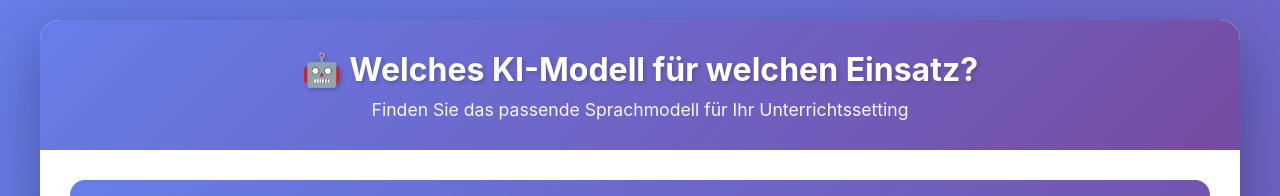
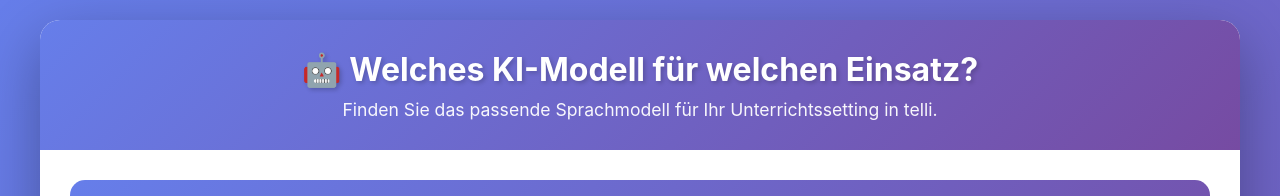
Before and after one commit to la-medienproduktion/ki-modell-auswahl, a plain HTML site: page index.html in a window 1280 px wide. Shown: the top 196 px of the page. Drawn offline with Linux system fonts and the light colour scheme.

Commit message:
Update index.html
Einführung geändert, Bezug auf telli.

```diff
--- a/index.html
+++ b/index.html
@@ -266,7 +266,7 @@
     <div class="container">
         <header>
             <h1>🤖 Welches KI-Modell für welchen Einsatz?</h1>
-            <p class="subtitle">Finden Sie das passende Sprachmodell für Ihr Unterrichtssetting</p>
+            <p class="subtitle">Finden Sie das passende Sprachmodell für Ihr Unterrichtssetting in telli.</p>
         </header>
 
         <div class="info-box">
```
